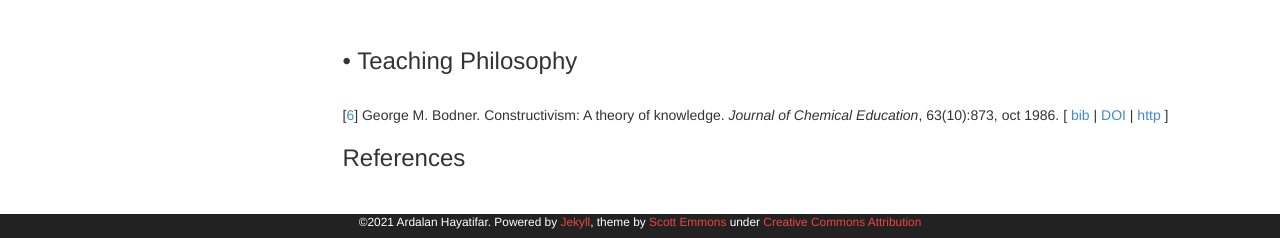
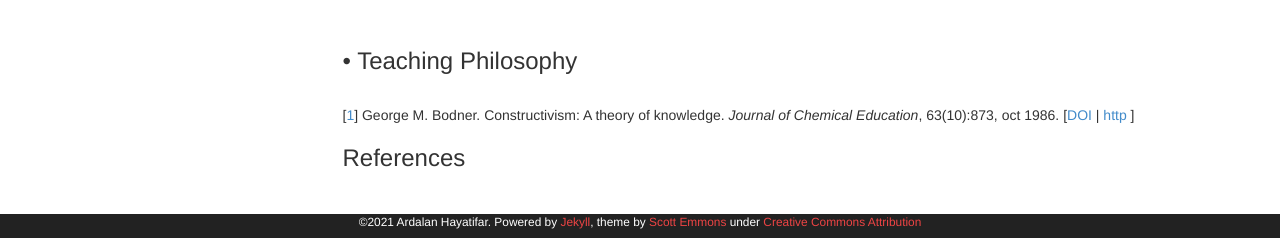
Before and after one commit to Ardalanhayatifar/ardalanhayatifar.github.io, a Jekyll site: the page built from teaching.html, in a window 1280 px wide and 1052 px high. Shown: the part 811-1049 px from the top of the window. Built offline with Jekyll 4.4.1, drawn with Linux system fonts in a browser that asks for light colours.

Commit message:
Update teaching.html

```diff
--- a/teaching.html
+++ b/teaching.html
@@ -42,14 +42,13 @@ permalink: "/teaching"
 
 <tr valign="top">
      <td align="right" class="bibtexnumber">
-     [<a name="Bodner_1986">6</a>]
+     [<a name="Bodner_1986">1</a>]
      </td>
      <td class="bibtexitem">
      George&nbsp;M. Bodner.
       Constructivism: A theory of knowledge.
       <em>Journal of Chemical Education</em>, 63(10):873, oct 1986.
-     [&nbsp;<a href="main_bib.html#Bodner_1986">bib</a>&nbsp;|
-     <a href="http://dx.doi.org/10.1021/ed063p873">DOI</a>&nbsp;|
+     [<a href="http://dx.doi.org/10.1021/ed063p873">DOI</a>&nbsp;|
      <a href="https://doi.org/10.1021%2Fed063p873">http</a>&nbsp;]
 
      </td>
```
